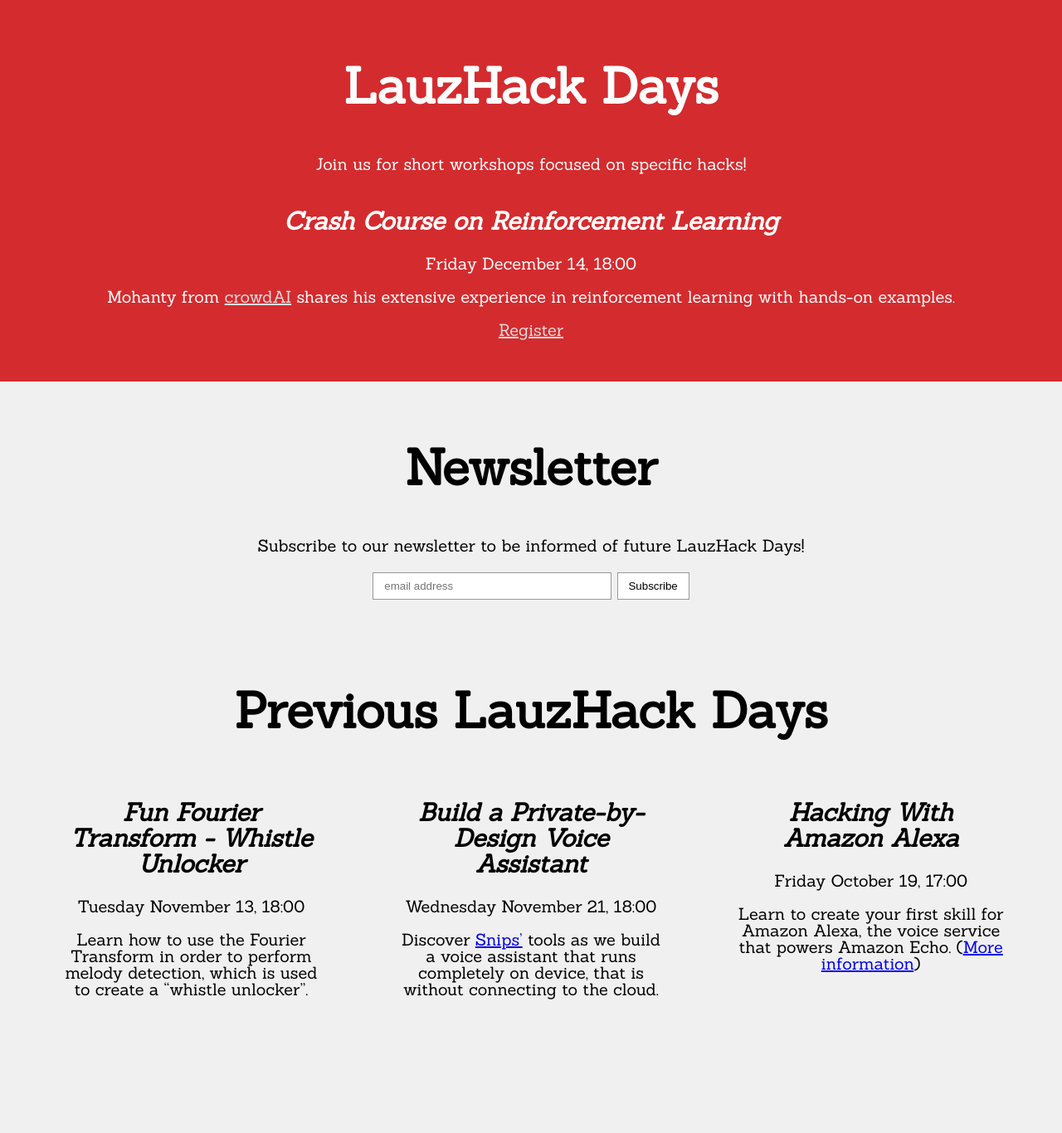
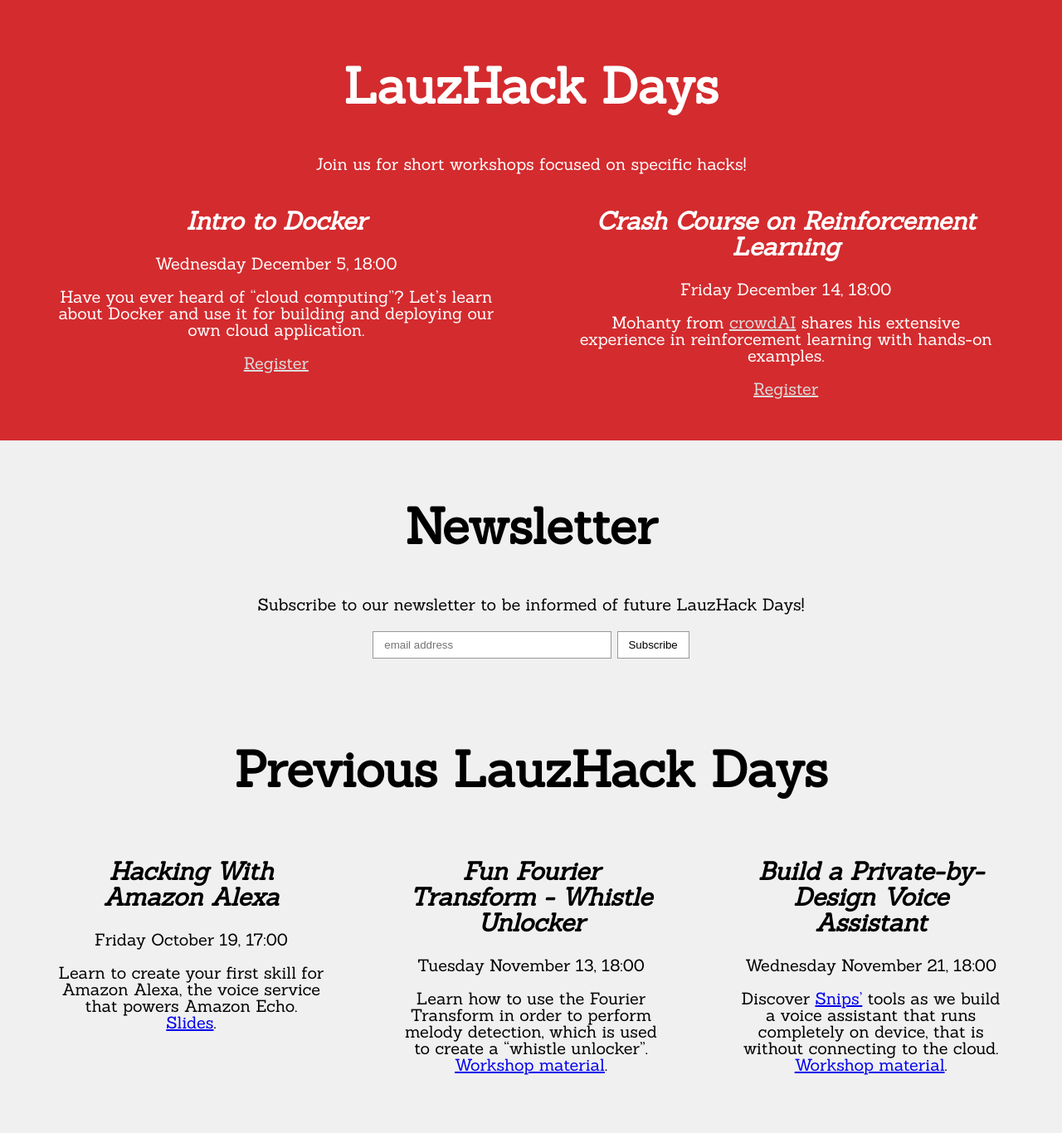
Before and after one commit to LauzHack/LauzHack.github.io, a Jekyll site: the page built from workshops.html, in a window 1280 px wide. Shown: the whole page at 83% size. Built offline with Jekyll 4.4.1, drawn with Linux system fonts in a browser that asks for light colours; before the commit the page ends 1275 px from its top, so only the background shows below that.

Commit message:
Add Docker workshop and links to material of prev workshops.

```diff
--- a/_data/workshops.yml
+++ b/_data/workshops.yml
@@ -14,22 +14,27 @@ mailchimp_bot_input: 'b_58e344e5cc77ae96251a8ef7d_c5f91ec5f4'
 # All past and future workshops
 # Workshops have a date (in structured form), a signup link, and a description.
 items:
+  Hacking With Amazon Alexa:
+    date: '2018-10-19 17:00'
+    signup: 'https://goo.gl/forms/7yrOLmYUlkIHJYhV2'
+    description: Learn to create your first skill for Amazon Alexa, the voice service that powers Amazon Echo. [Slides](https://docs.google.com/presentation/d/1Aw1WJrv07Xm0iC63NN8AehWYOxqQrzlD1T6zBSX5bdc/edit?usp=sharing).
+
   Fun Fourier Transform - Whistle Unlocker:
     date: '2018-11-13 18:00'
     signup: 'https://goo.gl/forms/VEhqGI1euI6FgsxC3'
-    description: Learn how to use the Fourier Transform in order to perform melody detection, which is used to create a "whistle unlocker".
+    description: Learn how to use the Fourier Transform in order to perform melody detection, which is used to create a "whistle unlocker". [Workshop material](https://github.com/ebezzam/melody-detection).
 
   Build a Private-by-Design Voice Assistant:
     date: '2018-11-21 18:00'
     signup: 'https://goo.gl/forms/5pijntOGOurABPRx2'
-    description: Discover [Snips'](https://snips.ai/) tools as we build a voice assistant that runs completely on device, that is without connecting to the cloud.
+    description: Discover [Snips'](https://snips.ai/) tools as we build a voice assistant that runs completely on device, that is without connecting to the cloud. [Workshop material](https://github.com/ebezzam/snips-skill-mental-calculation).
+
+  Intro to Docker:
+    date: '2018-12-05 18:00'
+    signup: 'https://goo.gl/forms/RLXrwdUqbAXvXa9b2'
+    description: Have you ever heard of "cloud computing"? Let's learn about Docker and use it for building and deploying our own cloud application.
 
   Crash Course on Reinforcement Learning:
     date: '2018-12-14 18:00'
     signup: 'https://goo.gl/forms/oPWtxNJACHStc8rq2'
     description: Mohanty from [crowdAI](https://www.crowdai.org/) shares his extensive experience in reinforcement learning with hands-on examples.
-
-  Hacking With Amazon Alexa:
-    date: '2018-10-19 17:00'
-    signup: 'https://goo.gl/forms/7yrOLmYUlkIHJYhV2'
-    description: Learn to create your first skill for Amazon Alexa, the voice service that powers Amazon Echo. ([More information](https://localhost.mlh.io/activities/build-with-alexa/))
```
